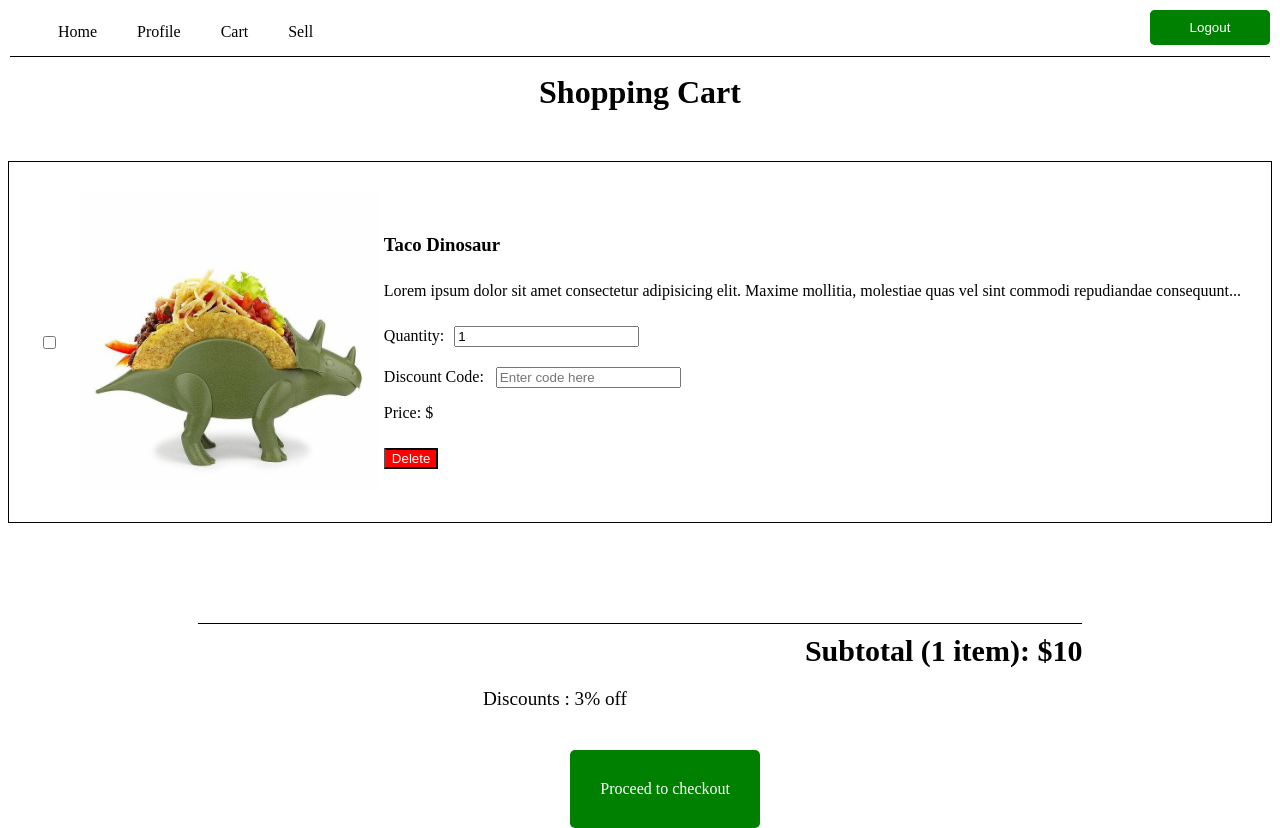
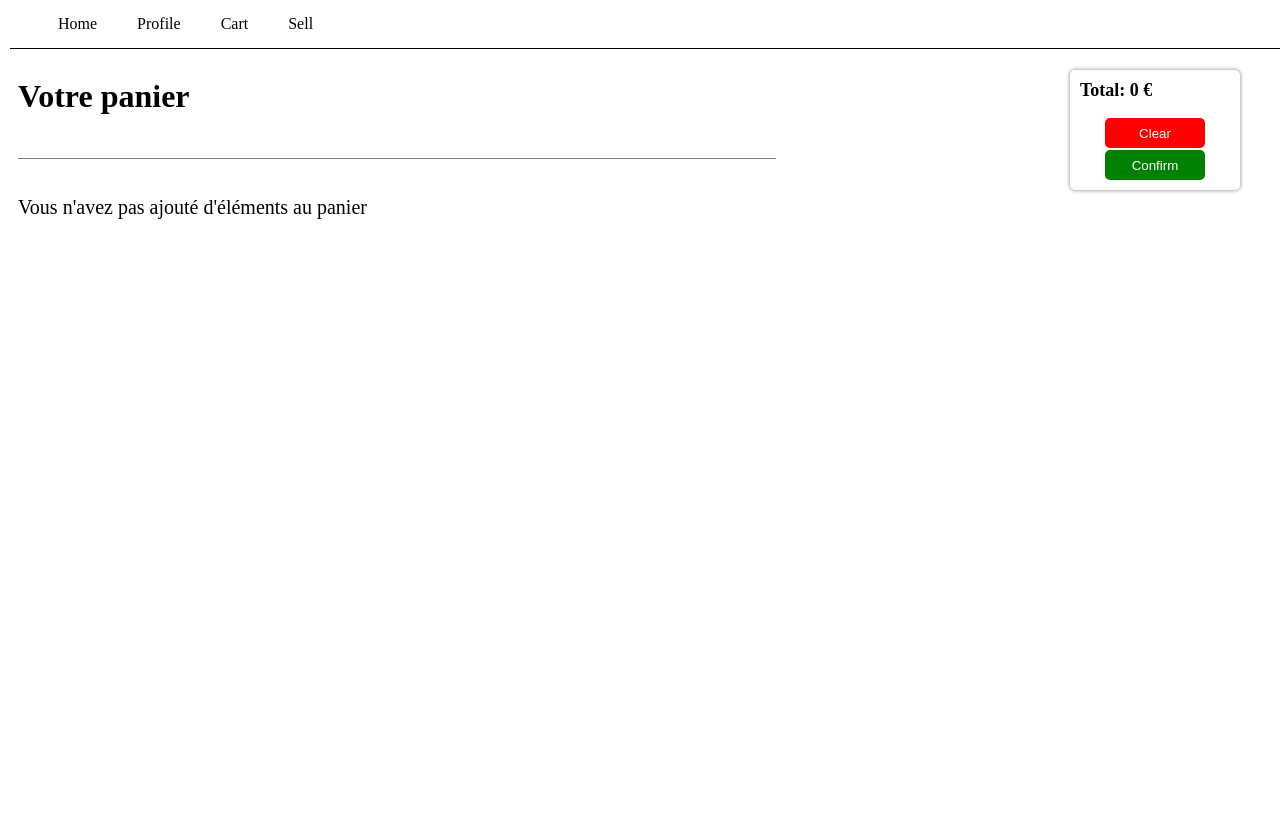
Before and after one commit to Max33270/PHP-E-CommerceWebsite, a PHP site: page /cart_page.php in a window 1280 px wide; the page is wider, and only the part inside the window is pictured. After the commit the page ends 219 px from the top of that part, so only its background shows below. Run offline with PHP 8.4, Linux system fonts and the light colour scheme.

Commit message:
Page de profil + page panier

```diff
--- a/cart_page.php
+++ b/cart_page.php
@@ -1,86 +1,157 @@
 <?php
+require_once './connect_bd.php';
 session_start();
 
-// Check if the logout button was submitted
-if (isset($_POST['logout'])) {
-  session_destroy();
-  header('Location: login_page.php');
-  exit;
+$BD = connect_BD();
+
+// Check if the ID is set in the URL and retrieve the card data with the matching ID
+if (isset($_GET['id'])) {
+  $article_id = $_GET['id'];
+  $article_query = "SELECT * FROM article JOIN user ON article.User_id = user.User_id WHERE article.Article_id = '$article_id'";
+  $article_data = $BD->prepare($article_query);
+  $article_data->execute();
+  $article = $article_data->fetch();
+
+  if (!isset($_SESSION['panier'])) {
+    $_SESSION['panier'] = array();
   }
+
+  $article_already_in_cart = false;
+  foreach ($_SESSION['panier'] as $cart_item) {
+    if ($cart_item['Article_id'] == $article['Article_id']) {
+      $article_already_in_cart = true;
+      break;
+    }
+  }
+
+  if (!$article_already_in_cart) {
+    array_push($_SESSION['panier'], $article);
+  }
+}
+
+// Check if the remove button was clicked and remove the corresponding card from the cart array
+if (isset($_POST['del_element'])) {
+  $index = $_POST['index'];
+  unset($_SESSION['panier'][$index]);
+  $_SESSION['panier'] = array_values($_SESSION['panier']);
+}
+
+// Check if the clear button was clicked and clear the cart array
+if (isset($_POST['delete'])) {
+  unset($_SESSION['panier']);
+}
+
+
+$total = 0;
+if(isset($_SESSION['panier']) && count($_SESSION['panier']) > 0) {
+  foreach ($_SESSION['panier'] as $index => $article) {
+    $total += $article['Price'];
+  }
+}
+
+$error_solde = "";
+if(isset($_POST['confirm']) && $total > 0 && $total <= $_SESSION['solde']) {
+  $_SESSION['solde'] = $_SESSION['solde'] - $total;
+  unset($_SESSION['panier']);
+  $query_solde = "UPDATE user SET Solde = ? WHERE User_id = ?";
+  $solde_update = $BD->prepare($query_solde);
+  $solde_update->bindValue(1, $_SESSION['solde'], PDO::PARAM_INT);
+  $solde_update->bindValue(2, $_SESSION['user_id'], PDO::PARAM_INT);
+  $solde_update->execute();
+  $total = 0;
+  header('Location: index.php');
+} else if(isset($_POST['confirm']) && $total > $_SESSION['solde']){
+  $error_solde = "Solde manquant";
+}
+
+
 ?>
+
 <!DOCTYPE html>
-<html>
+<html lang="en">
 <head>
-  <meta charset="utf-8">
+    <meta charset="UTF-8">
+    <meta http-equiv="X-UA-Compatible" content="IE=edge">
+    <meta name="viewport" content="width=device-width, initial-scale=1.0">
     <link rel="stylesheet" href="styles/cart.css">
+    <title>Cart</title>
 </head>
-<body>
-  <header class="header">
+
+<script>
+  // Sélectionnez la navbar
+  const navbar = document.querySelector('.header');
+
+  // Récupérez la position de défilement de la page
+  const offsetTop = navbar.offsetTop;
+
+  // Ajoutez une classe "sticky" à la navbar lorsque vous faites défiler vers le bas
+  function stickyNavbar() {
+    if (window.pageYOffset >= offsetTop) {
+      navbar.classList.add("sticky");
+    } else {
+      navbar.classList.remove("sticky");
+    }
+  }
+
+  // Écoutez l'événement de défilement de la page et appelez la fonction stickyNavbar()
+  window.onscroll = function() {stickyNavbar()};
+</script>
+
+<header class="header sticky">
   <nav>
     <ul>
       <li><a href="index.php">Home</a></li>
       <li><a href="profile_page.php">Profile</a></li>
       <li><a href="cart_page.php">Cart</a></li>
       <li><a href="sell_page.php">Sell</a></li>
-        <form action="<?php echo htmlspecialchars($_SERVER['PHP_SELF']); ?>" method="post">
-          <input type="submit" name="logout" value="Logout">
-        </form>
     </ul>
   </nav>
 </header>
 <form action="#" method="post">
   <input type="submit" name="logout" value="Logout">
 </form>
-  <h1>Shopping Cart</h1>
-  <div class="container">
-    <input type="checkbox">
-    <img src="pics/taco.jpeg" alt="Product Image">
-    <div class="details">
-      <h3 class="title">Taco Dinosaur</h3>
-      <p class="description">Lorem ipsum dolor sit amet consectetur adipisicing elit. Maxime mollitia,
-        molestiae quas vel sint commodi repudiandae consequunt...
-      <div class="quantity">
-        <label for="quantity">Quantity:</label>
-        <input type="number" id="quantity" value="1" min="1">
+
+<body>
+  <h1>Votre panier</h1>
+
+  <?php
+  if (isset($_SESSION['panier']) && count($_SESSION['panier']) > 0) {
+    foreach ($_SESSION['panier'] as $index => $article) {
+  ?>
+    <div class="card">
+      <p><?= $article['Name']?></p>
+      <p><?= $article['Description']?></p>
+      <p><?= $article['Price']?></p>
+      <form action="#" method="post">
+        <input type="hidden" name="index" value="<?= $index ?>">
+        <button class="del_button" type="submit" name="del_element">Delete</button>
+      </form>
     </div>
-      <div class="discount">
-        <label for="discount">Discount Code:</label> &#160 &#160
-        <input type="text" id="discount" placeholder="Enter code here">
+  <?php
+    }
+  } else {
+  ?>
+    <div class="panier_empty">
+      <p>Vous n'avez pas ajouté d'éléments au panier</p>
     </div>
-      <p class="price">Price: $<span id="price"></span></p>
-      <button class="delete-btn">Delete</button>
+  <?php
+  }
+  ?>
+<div id="total">
+  Total: <?php echo $total ?> €<br>
+  <p class="error_solde">
+    <?php
+    if($error_solde != ""){
+      echo $error_solde;
+    }
+    ?>
+  </p>
+  <div class="card-confirm">
+  <form action="#" method="post" >
+    <button class="del_button" type="submit" name="delete">Clear</button>
+    <button class="pay_button" type="submit" name="confirm">Confirm</button>
+  </form>
   </div>
 </div>
-  <input id="quantity-input" type="number" style="display: none" />
-  </div>
-  </div>
-  <a href="checkout_page.php" class="checkout">Proceed to checkout</a>
-  <h2> Subtotal (1 item): $10 </h2>
-  <p class="discount-subtotal"> Discounts : 3% off </p>
-  <script>
-    const quantityInput = document.getElementById("quantity");
-    const priceSpan = document.getElementById("price");
-    const itemPrice = 10;
-    quantityInput.addEventListener("input", function () {
-      const quantity = this.value;
-      const price = itemPrice * quantity;
-      priceSpan.textContent = price;
-    });
-    function updateQuantityField() {
-      let quantityDropdown = document.getElementById("quantity-dropdown");
-      let selectedValue = quantityDropdown.value;
-      let quantityInput = document.getElementById("quantity-input");
-      if (selectedValue === "10+") {
-        quantityInput.style.display = "inline-block";
-        quantityDropdown.style.display = "none";
-      } else {
-        quantityInput.style.display = "none";
-        quantityDropdown.style.display = "inline-block";
-      }
-    }
-    document.querySelector('.delete-btn').addEventListener('click', function () {
-      this.parentNode.parentNode.remove();
-    });
-  </script>
-</body>
+
 </html>
--- a/details_page.php
+++ b/details_page.php
@@ -34,8 +34,9 @@ if (isset($_GET['id'])) {
       <p><?= $card['Pseudo']?></p>
       <p><?= $card['Description']?></p>
       <p><?= $card['Price']. "€"?></p>
-      <form action="index.php" method="post">
-        <button>Ajouter au panier</button>
+      <form action="cart_page.php" method="get">
+        <input type="hidden" name="id" value="<?= $card['Article_id']; ?>">
+        <button type="submit">Ajouter au panier</button>
       </form>
     </div>
 </body>
--- a/styles/cart.css
+++ b/styles/cart.css
@@ -4,6 +4,14 @@
     box-shadow: 0px 3px 0px -2px black;
     padding: 15px 0;
 }
+
+.sticky {
+    position: fixed;
+    top: 0;
+    width: 100%;
+    z-index: 1;
+}
+
 nav {
     display: flex;
     justify-content: space-between;
@@ -49,109 +57,100 @@ input[type="submit"] {
 input[type="submit"]:hover {
     background-color: #006400;
 }
-button {
-    display: block;
-    border-top: 2px solid black;
+
+h1 {
+    float: left;
+    margin-top: 70px;
+    margin-left: 10px;
+    height: 80px;
+    width: 60%;
+    box-shadow: 0px 1px gray;
+
 }
-h1 {
+
+.card {
+    float: left;
+    width: 60%;
+    margin: 10px;
+    background-color: white;
+    box-shadow: 0px 1px gray;
     text-align: center;
-    padding-bottom: 50px;
-    margin-bottom: 20px;
-    width: 70%;
-    margin: 0 auto;
+    clear: both;
 }
-.container {
+
+.card a {
+    text-decoration: none;
+    color: black;
+}
+
+.card h2 {
+    padding: 20px;
+    font-size: 24px;
+    font-weight: bold;
+    text-align: center;
+
+}
+
+.card p {
+    padding: 20px;
+    font-size: 16px;
+    text-align: center;
+
+}
+
+.panier_empty {
+    width: 60%;
+    font-size: 20px;
+    margin-top: 170px;
+    margin-left: 10px;
+
+}
+
+#total {
+    position: fixed;
+    top: 70px;
+    right: 40px;
+    background-color: white;
+    width: 150px;
+    padding: 10px;
+    border-radius: 5px;
+    box-shadow: 0px 0px 4px gray;
+    font-size: 18px;
+    font-weight: bold;
+    text-align: justify;
+}
+
+.error_solde {
+    font-weight: normal;
+    font-size: 15px;
+    text-align: center;
+}
+
+.card-confirm {
     display: flex;
-    align-items: center;
-    border-color: black;
-    border-width: 0.3px;
-    border-style: solid;
-    padding: 30px;
-}
-input[type="checkbox"] {
-    margin-right: 20px;
-}
-img {
-    display: block;
-    margin: 0 auto;
-    width: 300px;
-}
-.details {
-    display: flex;
-    flex-direction: column;
-    align-items: flex-start;
-}
-.title {
-    margin-bottom: 10px;
-}
-.quantity {
-    display: flex;
-    align-items: center;
-    margin-top: 10px;
-}
-.quantity label {
-    margin-right: 10px;
-}
-.delete-btn {
-    margin-top: 10px;
-    background-color: red;
-    color: white;
-}
-.delete-btn:hover {
-    background-color: #8b0000;
-}
-.btn-checkout {
+    justify-content: center;
+    text-align: center;
+  }
+
+.pay_button {
+    text-align: center;
     background-color: green;
     color: white;
     border: none;
     border-radius: 5px;
+    width: 100px;
+    height: 30px;
     cursor: pointer;
-    padding: 10px;
-    position: absolute;
-    top: 550px;
-    right: 10px;
-    transition: background-color 0.2s ease-in-out;
 }
-.btn-checkout:hover {
-    background-color: #006400;
-}
-.checkout {
-    background-color: green;
+
+.del_button {
+    text-align: center;
+    background-color: red;
     color: white;
     border: none;
     border-radius: 5px;
+    width: 100px;
+    height: 30px;
     cursor: pointer;
-    padding: 30px;
-    text-decoration: none;
-    position: absolute;
-    top: 600px;
-    right: 10px;
-    transition: background-color 0.2s ease-in-out;
-    margin-top: 150px;
-    margin-right: 510px;
+    margin: 2px;
 }
-.discount {
-    display: flex;
-    align-items: center;
-    margin-top: 10px;
-    padding-top: 10px;
-    text-align: center;
-}
-h2 {
-    text-align: right;
-    padding-bottom: 50px;
-    margin-bottom: 0px;
-    padding-top: 10px;
-    width: 70%;
-    margin: 0 auto;
-    margin-top: 100px;
-    font-size: 30px;
-    border-top: black 1px solid;
-}
-.discount-subtotal {
-    text-align: right;
-    margin-right: 635px;
-    padding-right: 10px;
-    margin-top: -30px;
-    font-size: larger;
-}
```
Also changed, not shown: index.php (+34 -8 lines), profile_page.php (+151 -47 lines), styles/profile.css (+8 -0 lines), styles/style.css (+10 -1 lines). Lines whose indentation alone changed are shown as unchanged.
